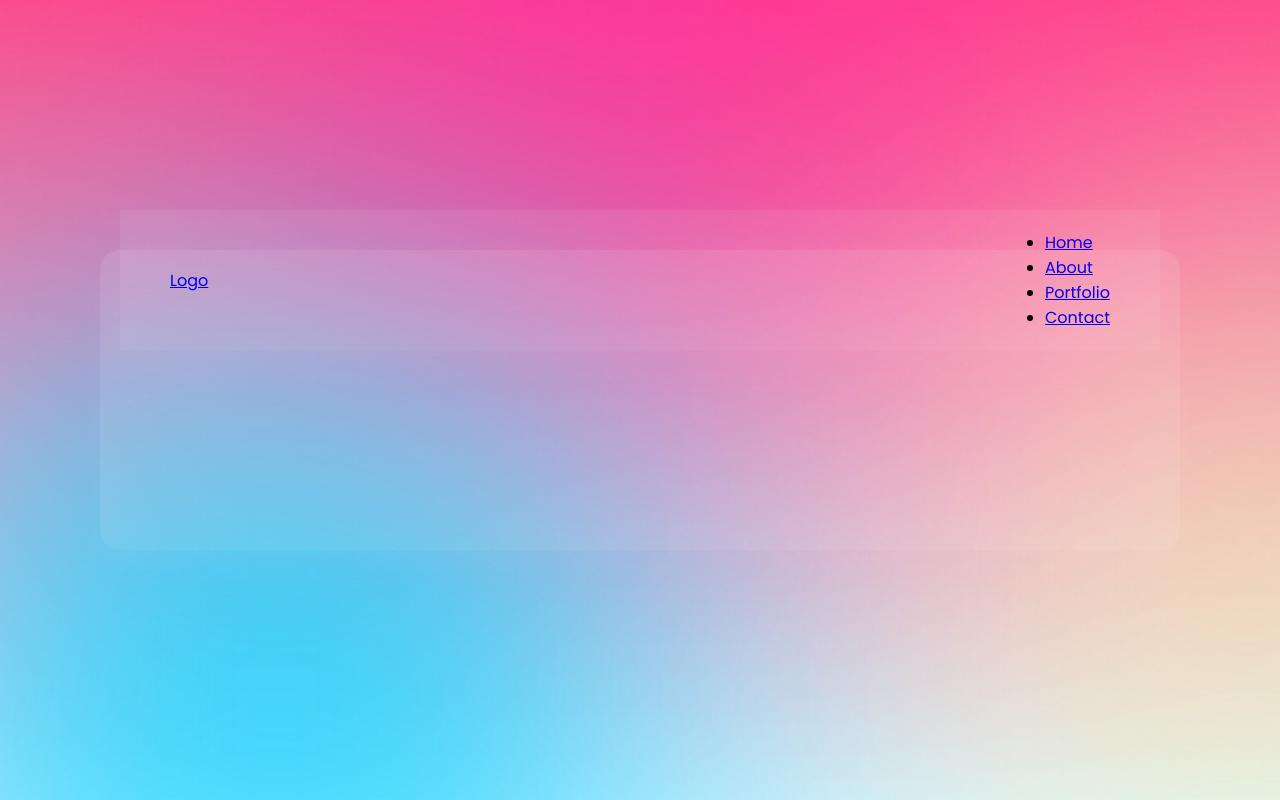
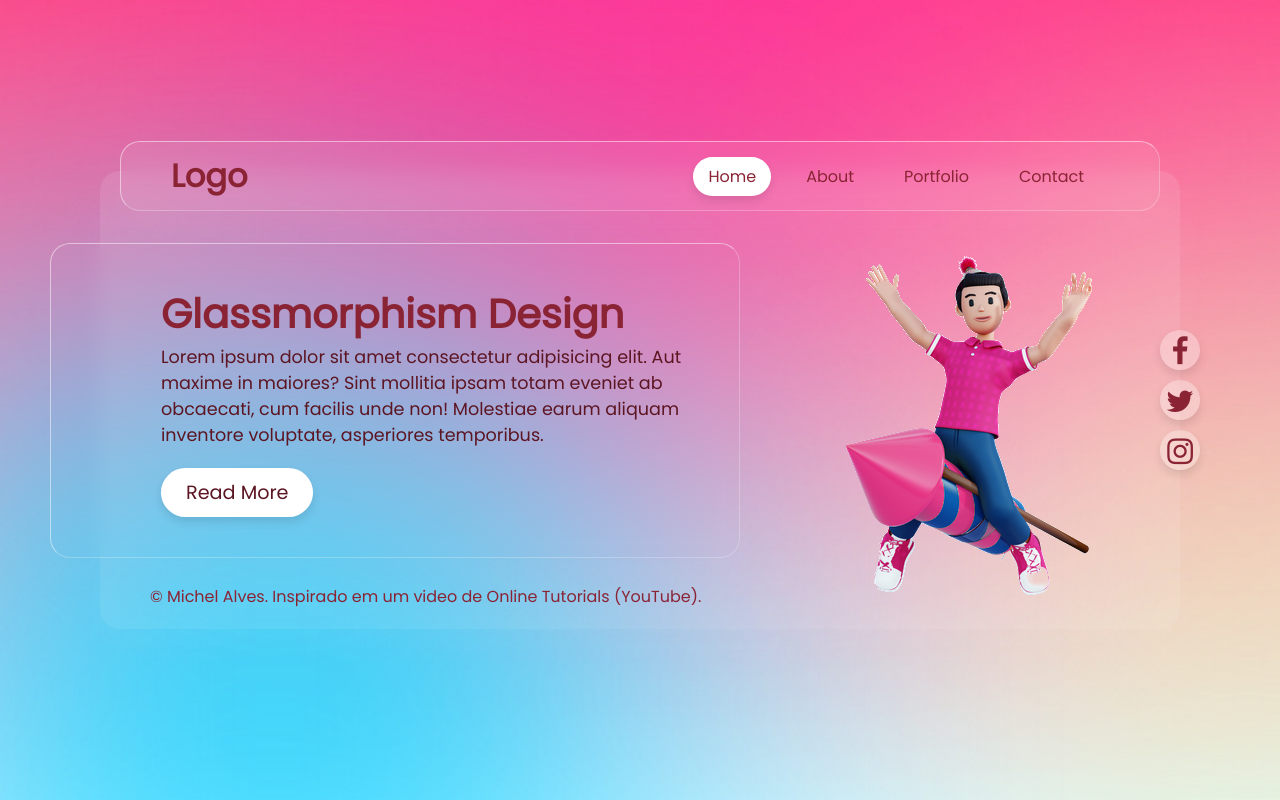
Before and after one commit to Michel4lves/FrontEnd_CSS, a plain HTML site: page CSS_Projects/Web_Pages/Glassmorphism_W_S/index.html in a window 1280 px wide. Drawn offline with Linux system fonts and the light colour scheme.

Commit message:
Glassmorphism Web Page

```diff
--- a/CSS_Projects/Web_Pages/Glassmorphism_W_S/index.html
+++ b/CSS_Projects/Web_Pages/Glassmorphism_W_S/index.html
@@ -5,6 +5,7 @@
     <meta name="viewport" content="width=device-width, initial-scale=1.0">
     <title>Glassmorphism Web Page</title>
     <link rel="stylesheet" href="style.css">
+    <link rel="stylesheet" href="https://stackpath.bootstrapcdn.com/font-awesome/4.7.0/css/font-awesome.min.css">
 </head>
 <body>
     <section>
@@ -12,12 +13,26 @@
             <header>
                 <a href="#" class="logo">Logo</a>
                 <ul>
-                    <li><a href="#">Home</a></li>
+                    <li><a href="#" class="active">Home</a></li>
                     <li><a href="#">About</a></li>
                     <li><a href="#">Portfolio</a></li>
                     <li><a href="#">Contact</a></li>
                 </ul>
             </header>
+            <div class="content">
+                <h2>Glassmorphism Design</h2>
+                <p>Lorem ipsum dolor sit amet consectetur adipisicing elit. Aut maxime in maiores? Sint mollitia ipsam totam eveniet ab obcaecati, cum facilis unde non! Molestiae earum aliquam inventore voluptate, asperiores temporibus.</p>
+                <a href="#">Read More</a>
+            </div>
+            <div class="imgBx">
+                <img src="puppet.png" alt="puppet">
+            </div>
+            <div class="sci">
+                <a href="#"><i class="fa fa-facebook" aria-hidden="true"></i></a>
+                <a href="#"><i class="fa fa-twitter" aria-hidden="true"></i></a>
+                <a href="#"><i class="fa fa-instagram" aria-hidden="true"></i></a>
+            </div>
+            <footer>&copy; Michel Alves. Inspirado em um video de Online Tutorials (YouTube).</footer>
         </div>
     </section>
 </body>
--- a/CSS_Projects/Web_Pages/Glassmorphism_W_S/style.css
+++ b/CSS_Projects/Web_Pages/Glassmorphism_W_S/style.css
@@ -23,7 +23,7 @@ section {
     position: relative;
     width: calc(100% - 100px);
     min-height: calc(100vh - 200px);
-    min-height: 300px;  /* sobrescreve?? */
+    min-height: 300px;
     background: rgba(255, 255, 255, 0.1);
     box-shadow: 0 15px 35px rgba(255, 255, 255, 0.05);
     border-radius: 20px;
@@ -35,13 +35,134 @@ section {
 
 header {
     position: absolute;
-    top: -40px;
+    top: -30px;
     right: 20px;
-    left: 20px;  /* sobrescreve?? */
-    padding: 20px 50px;
+    left: 20px;
+    padding: 10px 50px;
     display: flex;
     justify-content: space-between;
     align-items: center;
     background: rgba(255, 255, 255, 0.08);
     box-shadow: 0 15px 35px rgba(255, 255, 255, 0.05);
+    border-radius: 20px;
+    backdrop-filter: blur(10px);
+    border: 1px solid rgba(255, 255, 255, 0.25);
+    border-top: 1px solid rgba(255, 255, 255, 0.5);
+    border-left: 1px solid rgba(255, 255, 255, 0.5);
 }
+
+header .logo {
+    color: #8a2435;
+    font-weight: 700;
+    text-decoration: none;
+    font-size: 2em;
+}
+
+header ul {
+    display: flex;
+}
+
+header ul li {
+    list-style: none;
+    margin: 0 10px;
+}
+
+header ul li a {
+    text-decoration: none;
+    font-weight: 500;
+    color: #8a2435;
+    padding: 8px 15px;
+    border-radius: 25px;
+}
+
+header ul li a:hover,
+header ul li a.active {
+    background: #fff;
+    box-shadow: 0 5px 10px rgba(0, 0, 0, 0.1);
+}
+
+.content {
+    max-width: 700px;
+    border: 1px solid rgba(255, 255, 255, 0.25);
+    border-top: 1px solid rgba(255, 255, 255, 0.5);
+    border-left: 1px solid rgba(255, 255, 255, 0.5);
+    border-radius: 20px;
+    backdrop-filter: blur(10px);
+    transform: translateX(-100px);
+    padding: 40px;
+    padding-left: 110px;
+}
+
+.content h2 {
+    font-size: 2.5em;
+    color: #8a2435;
+}
+
+.content p {
+    font-size: 1.1em;
+    color: #5c1522;
+}
+
+.content a {
+    display: inline-block;
+    padding: 10px 25px;
+    background: #fff;
+    color: #5c1522;
+    margin-top: 20px;
+    border-radius: 30px;
+    font-size: 1.2em;
+    font-weight: 500;
+    text-decoration: none;
+    box-shadow: 0 5px 10px rgba(0, 0, 0, 0.1);
+}
+
+.imgBx {
+    max-width: 400px;
+    margin-right: 30px;
+    animation: animate 5s linear infinite;
+}
+
+@keyframes animate {
+    0%, 100% {
+        transform: translateY(30px);
+    }
+    50% {
+        transform: translateY(80px);
+    }
+}
+
+.sci {
+    position: absolute;
+    right: -20px;
+    display: flex;
+    justify-content: center;
+    align-items: center;
+    flex-direction: column;
+}
+
+.sci a {
+    list-style: none;
+    width: 40px;
+    height: 40px;
+    text-align: center;
+    background: rgba(255, 255, 255, 0.3);
+    border-radius: 50%;
+    margin: 5px 0;
+    font-size: 30px;
+    text-decoration: none;
+    color: #8a2435;
+    box-shadow: 0 5px 10px rgba(0, 0, 0, 0.1);
+    transition: 0.5s;
+}
+
+.sci a:hover {
+    transform: rotate(360deg);
+    background: #fff;
+}
+
+footer {
+    position: absolute;
+    bottom: 20px;
+    left: 50px;
+    color: #8a2435;
+}
```
Also changed, not shown: CSS_Projects/Web_Pages/Glassmorphism_W_S/puppet.png (added).
